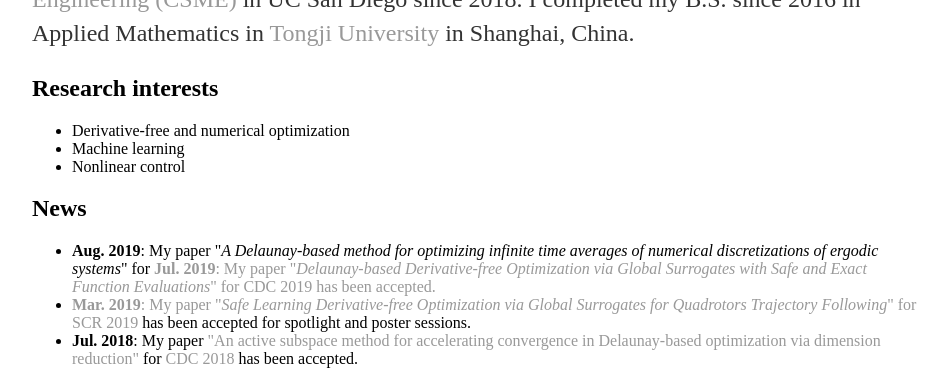
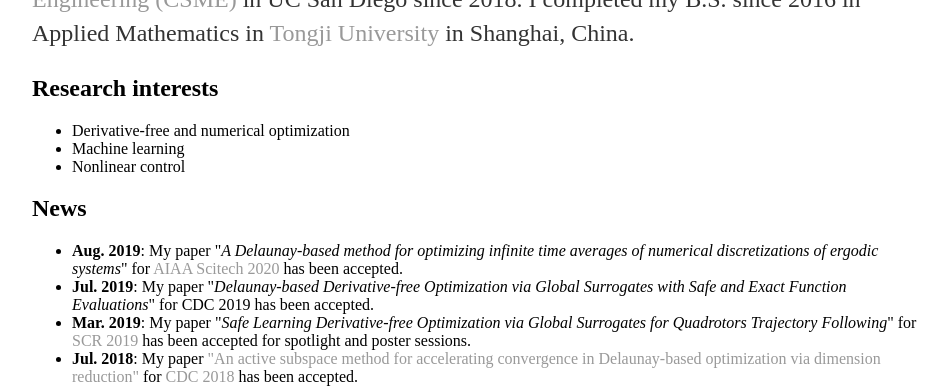
Before and after one commit to kimukook/kimukook.github.io, a Jekyll site: the page built from index.html, in a window 1280 px wide and 900 px high, scrolled down 939 px, cut to the strip 0-388 px from the top of the window. Shown: the whole strip, without its empty margins (160-1108 px from the left). Built offline with Jekyll 4.4.1, drawn with Linux system fonts in a browser that asks for light colours.

Commit message:
Update index.html

```diff
--- a/index.html
+++ b/index.html
@@ -21,7 +21,7 @@ title: Muhan Zhao's Homepage
 	</ul>
 	<h2> News </h2>
 	<ul>
-		<li> <b>Aug. 2019</b>: My paper "<i>A Delaunay-based method for optimizing infinite time averages of numerical discretizations of ergodic systems</i>" for <a href=""AIAA Scitech 2020
+		<li> <b>Aug. 2019</b>: My paper "<i>A Delaunay-based method for optimizing infinite time averages of numerical discretizations of ergodic systems</i>" for <a href="https://www.aiaa.org/SciTech">AIAA Scitech 2020 </a> has been accepted.
 		<li> <b>Jul. 2019</b>: My paper "<i>Delaunay-based Derivative-free Optimization via Global Surrogates with Safe and Exact Function Evaluations</i>" for CDC 2019 has been accepted.</li>
 		<li> <b>Mar. 2019</b>: My paper "<i>Safe Learning Derivative-free Optimization via Global Surrogates for Quadrotors Trajectory Following</i>" for <a href="http://scr2019.caltech.edu">SCR 2019</a> has been accepted for spotlight and poster sessions. </li>
 		<li> <b>Jul. 2018</b>: My paper <a href="https://ieeexplore.ieee.org/abstract/document/8619219">"An active subspace method for accelerating convergence in Delaunay-based optimization via dimension reduction"</a> for <a href="https://cdc2018.ieeecss.org">CDC 2018</a> has been accepted.</li>
```
